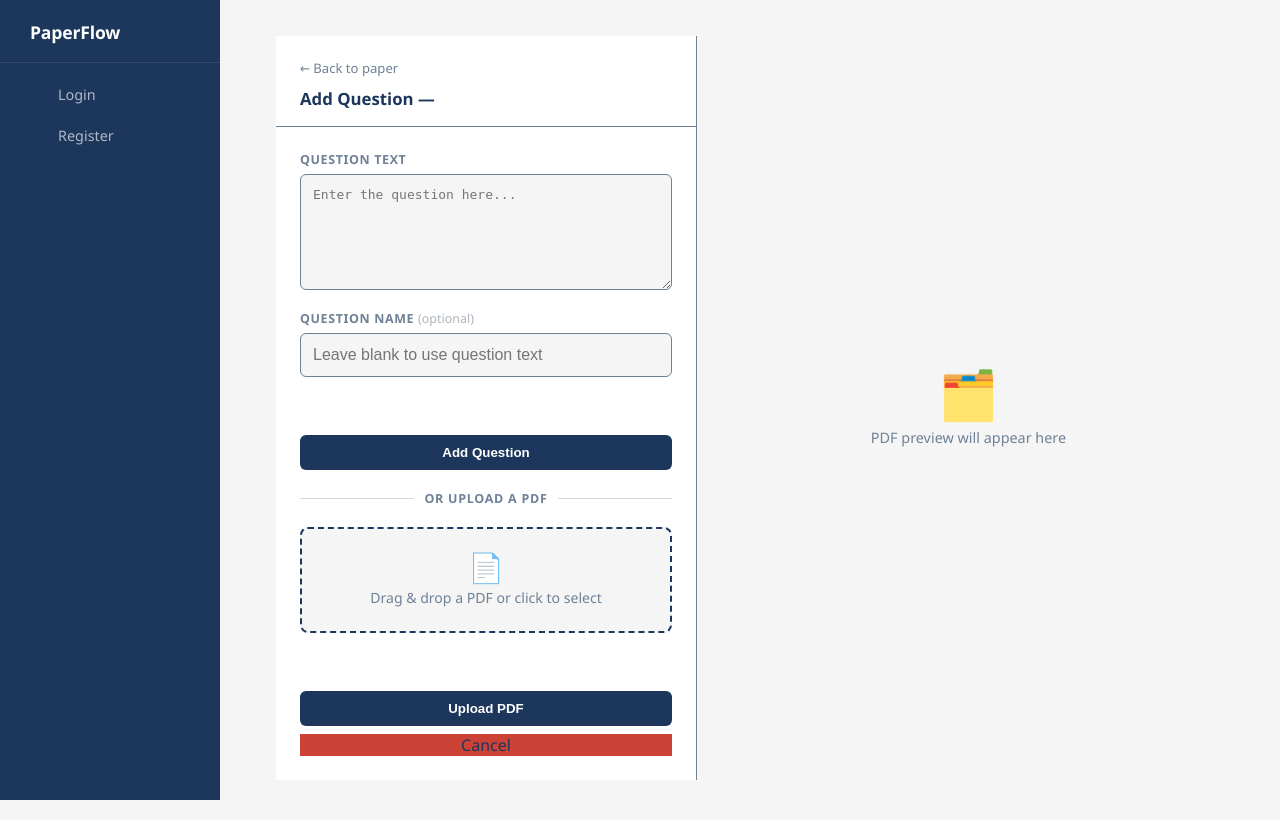
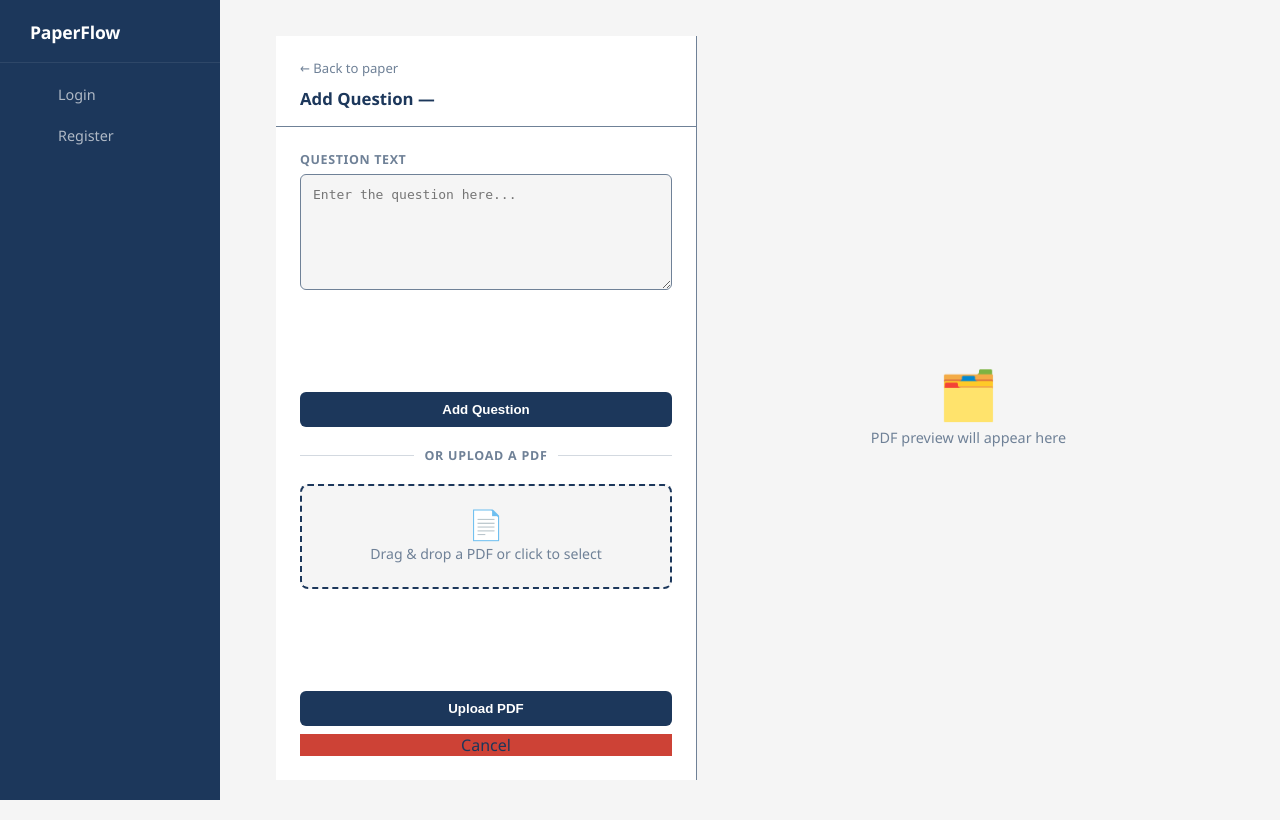
Before and after one commit to MartinNorman785/Paper-Flow, a Python web app: template templates/add_question.html in a window 1280 px wide. Shown: the top 820 px of the page. Run offline with Jinja, Linux system fonts and the light colour scheme; the template is opened without the code that fills it, so the values that code supplies are empty.

Commit message:
Remove aq name

```diff
--- a/templates/add_question.html
+++ b/templates/add_question.html
@@ -26,12 +26,6 @@
                     <label for="question_text">Question text</label>
                     <textarea name="question_text" id="question_text" rows="6"
                               placeholder="Enter the question here..." required></textarea>
-                </div>
-
-                <div class="form-section">
-                    <label for="question_name">Question name <span style="font-weight:400;text-transform:none;letter-spacing:0;color:#adb5bd;">(optional)</span></label>
-                    <input type="text" name="question_name" id="question_name"
-                           placeholder="Leave blank to use question text">
                 </div>
 
                 <div class="aq-actions">
```
